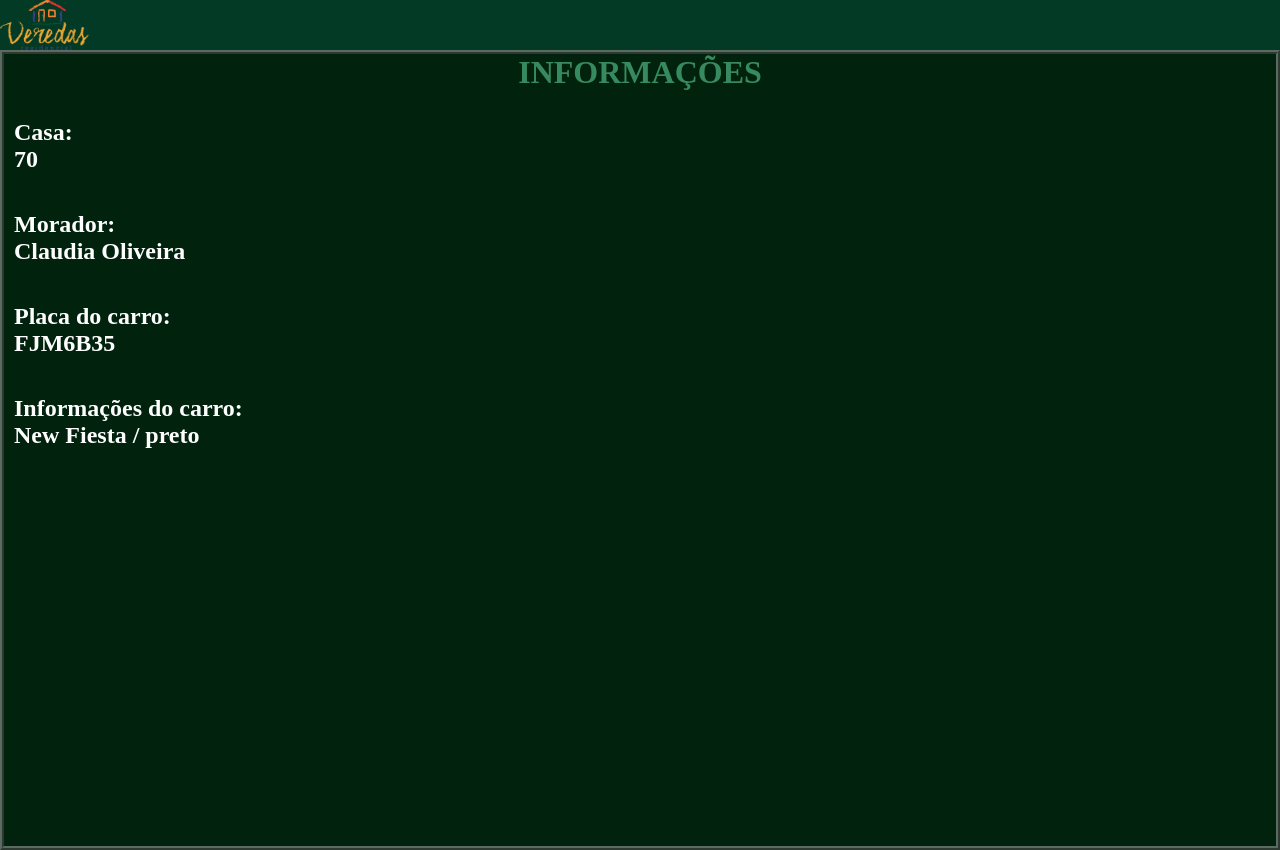
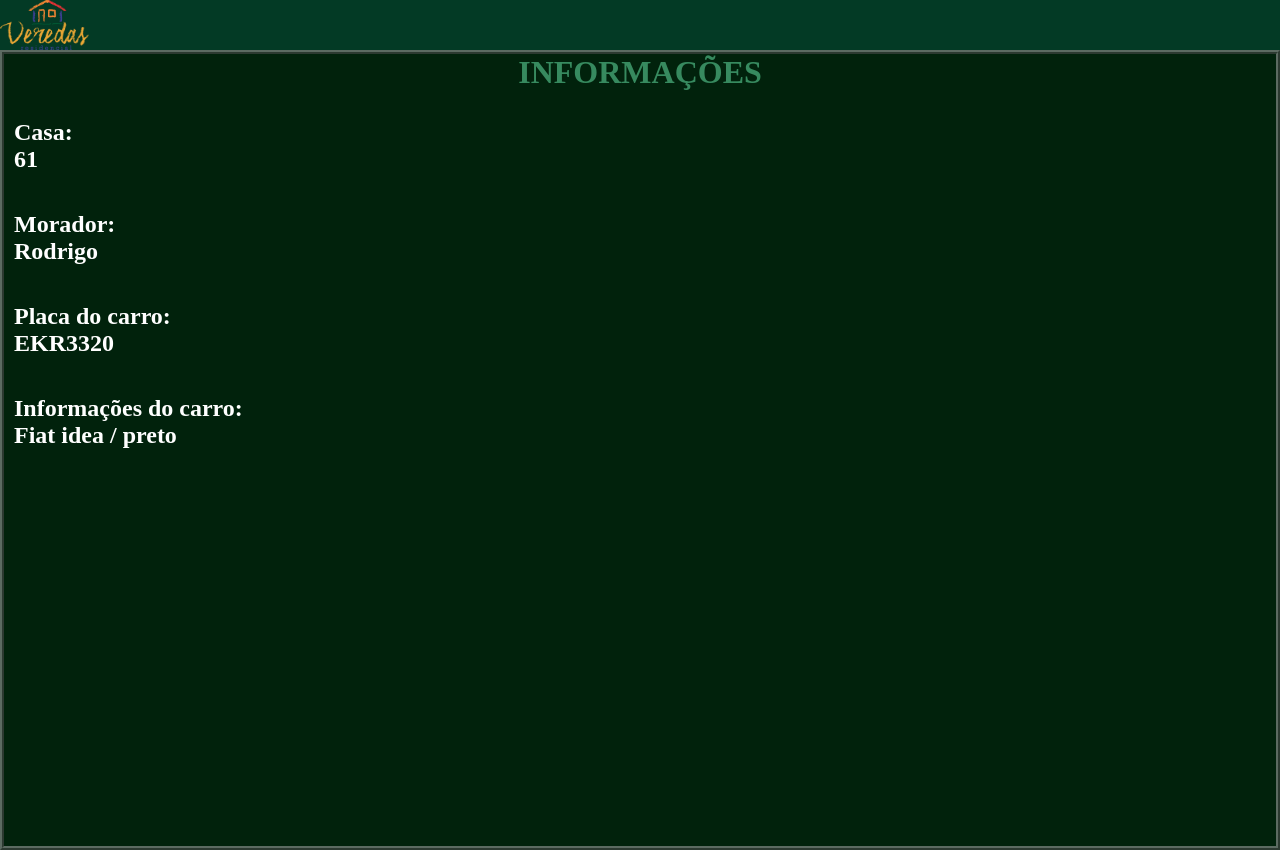
Before and after one commit to DavyLeonardo/casa61, a plain HTML site: page index.html in a window 1280 px wide. Drawn offline with Linux system fonts and the light colour scheme.

Commit message:
Update index.html

```diff
--- a/index.html
+++ b/index.html
@@ -17,10 +17,10 @@
     <div class="foto"></div>
     <div class="verde">
 <h1 class="oi">INFORMAÇÕES</h1><br>
-<h2>Casa: <br>70</h2><br>
-<h2>Morador: <br>Claudia Oliveira</h2><br>
-<h2>Placa do carro: <br>FJM6B35</h2><br>
-<h2>Informações do carro: <br>New Fiesta / preto </h2>
+<h2>Casa: <br>61</h2><br>
+<h2>Morador: <br>Rodrigo</h2><br>
+<h2>Placa do carro: <br>EKR3320</h2><br>
+<h2>Informações do carro: <br>Fiat idea / preto</h2>
 </div>
 </div>
 </main>
```
